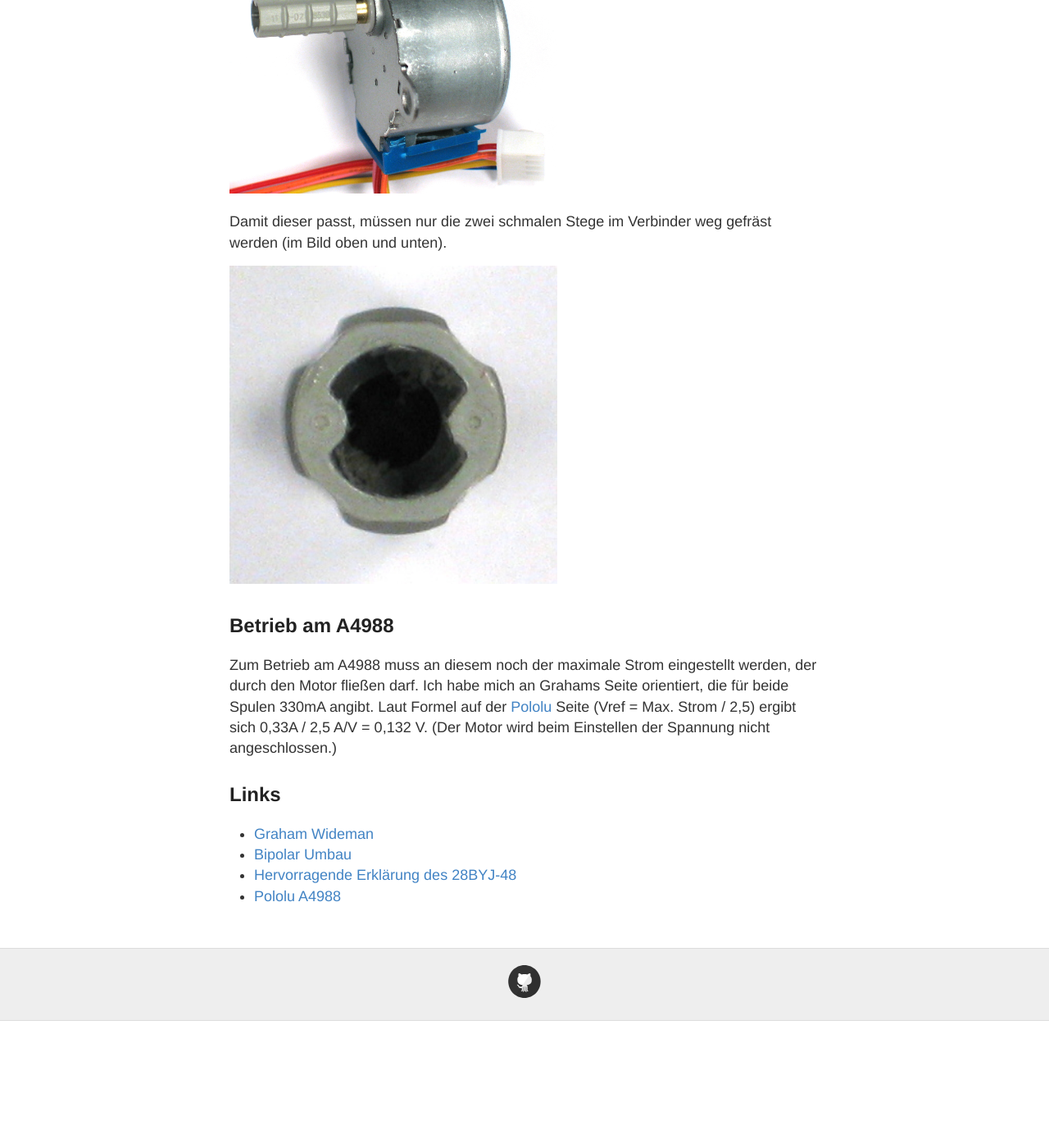
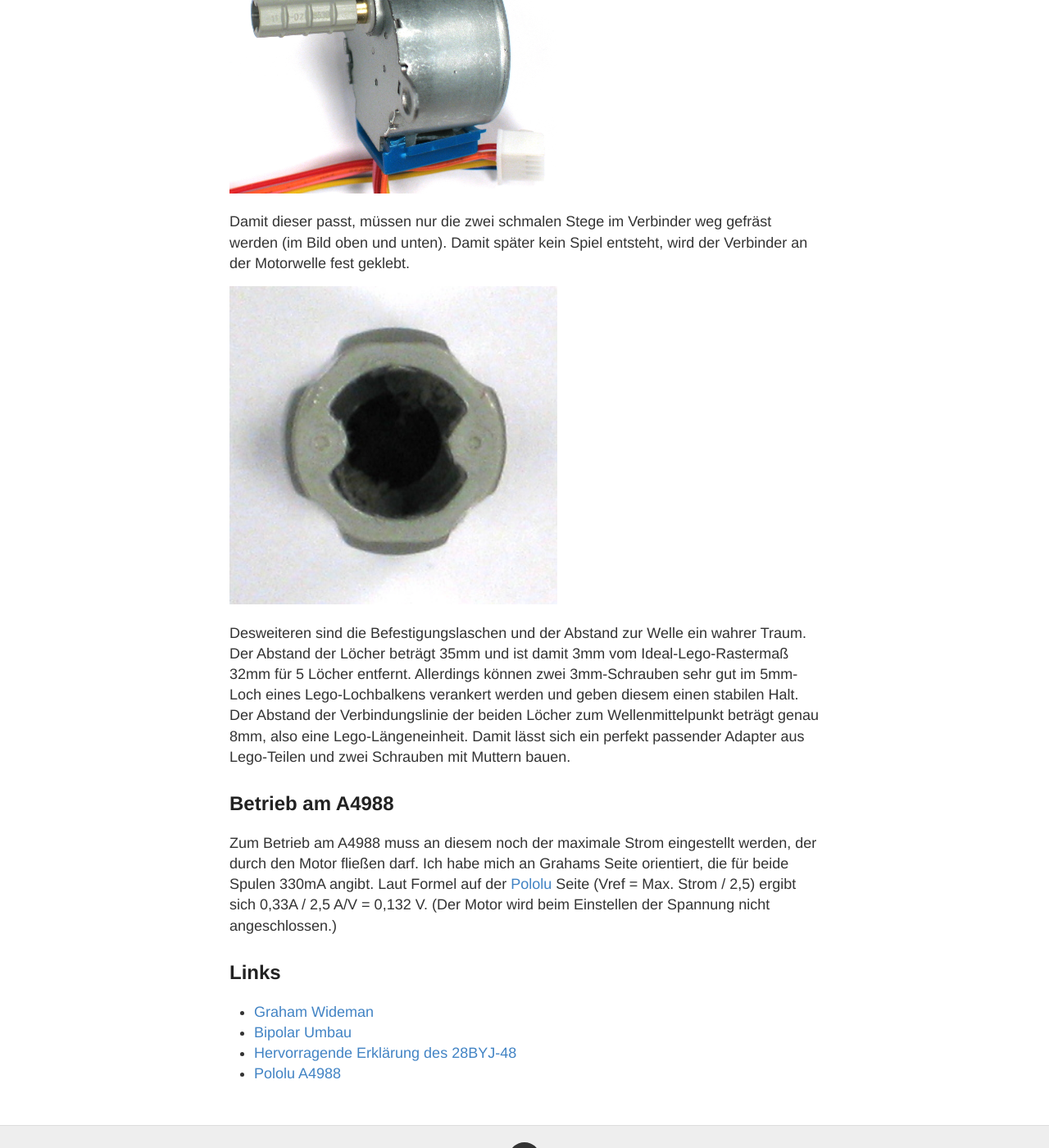
Before and after one commit to HackingGulliver/hackinggulliver.github.io, a Jekyll site: the page built from hackopedia/28BYJ-48.md, in a window 1280 px wide and 1400 px high, scrolled down 2149 px. Shown: the whole window at 82% size. Built offline with Jekyll 4.4.1, drawn with Linux system fonts in a browser that asks for light colours; before the commit the page ends 3394 px from its top, so only the background shows below that.

Commit message:
Adapter für 28BYJ-48 beschrieben

```diff
--- a/hackopedia/28BYJ-48.md
+++ b/hackopedia/28BYJ-48.md
@@ -34,9 +34,12 @@ Die Welle des 28BYJ-48 ist 4mm dick und passt somit exakt in den Standard-Legove
 
 <img src="/images/28BYJ-48_mit_Verbinder.JPG" alt="Lego-Verbinder am 28BYJ-48" width="400px" />
 
-Damit dieser passt, müssen nur die zwei schmalen Stege im Verbinder weg gefräst werden (im Bild oben und unten).
+Damit dieser passt, müssen nur die zwei schmalen Stege im Verbinder weg gefräst werden (im Bild oben und unten). Damit später kein Spiel entsteht, wird der Verbinder an der Motorwelle fest geklebt.
 
 <img src="/images/Verbinder_fuer_28BYJ-48.JPG" alt="Lego-Verbinder" width="400px" />
+
+Desweiteren sind die Befestigungslaschen und der Abstand zur Welle ein wahrer Traum. Der Abstand der Löcher beträgt 35mm und ist damit 3mm vom Ideal-Lego-Rastermaß 32mm für 5 Löcher entfernt. Allerdings können zwei 3mm-Schrauben sehr gut im 5mm-Loch eines Lego-Lochbalkens verankert werden und geben diesem einen stabilen Halt. Der Abstand der Verbindungslinie der beiden Löcher zum Wellenmittelpunkt beträgt genau 8mm, also eine Lego-Längeneinheit. Damit lässt sich ein perfekt passender Adapter aus Lego-Teilen und zwei Schrauben mit Muttern bauen.
+
 
 ## Betrieb am A4988
 
```
